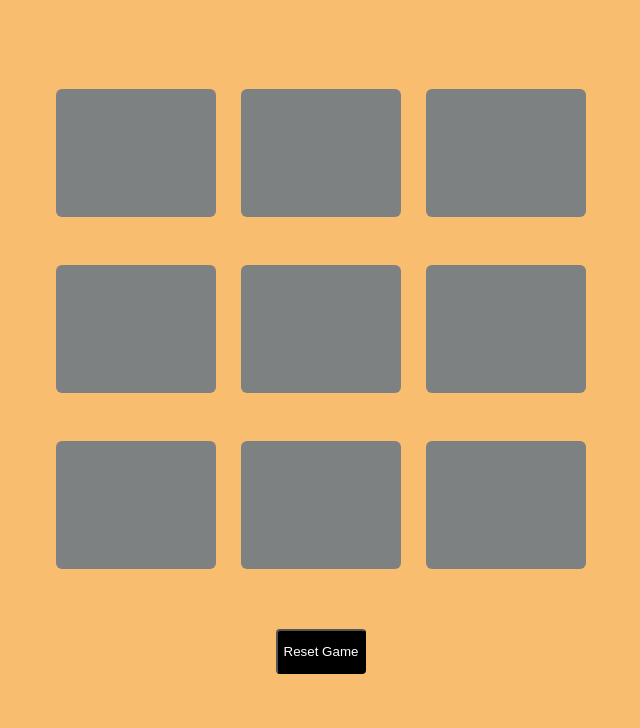
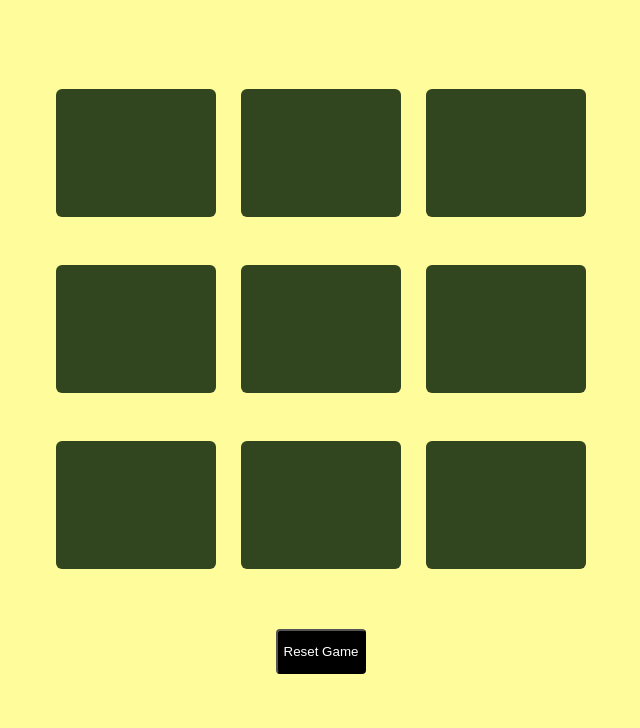
Before and after one commit to Isha-Chaudhary48/tic-tac-toe-game, a plain HTML site: page index.html in a window 1280 px wide. Shown: the part 72-800 px from the top of the page, without its empty margins (452-1092 px from the left). Drawn offline with Linux system fonts and the light colour scheme.

Commit message:
changed styljng to make it look more better

```diff
--- a/tic.css
+++ b/tic.css
@@ -3,7 +3,7 @@
   margin: 0;
 }
 body {
-  background-color: rgb(249, 189, 111);
+  background-color: #fffc9b;
 }
 
 .main h1 {
@@ -40,8 +40,8 @@ body {
   /* margin-top: px; */
   border-radius: 6px;
   border: none;
-  box-shadow: 0 0 0 rgb(249, 189, 111);
-  background-color: rgb(126, 129, 129);
+  box-shadow: 0 0 0 #f6fab9;
+  background-color: #31451f;
   color: brown;
   font-size: 45px;
 }
```
